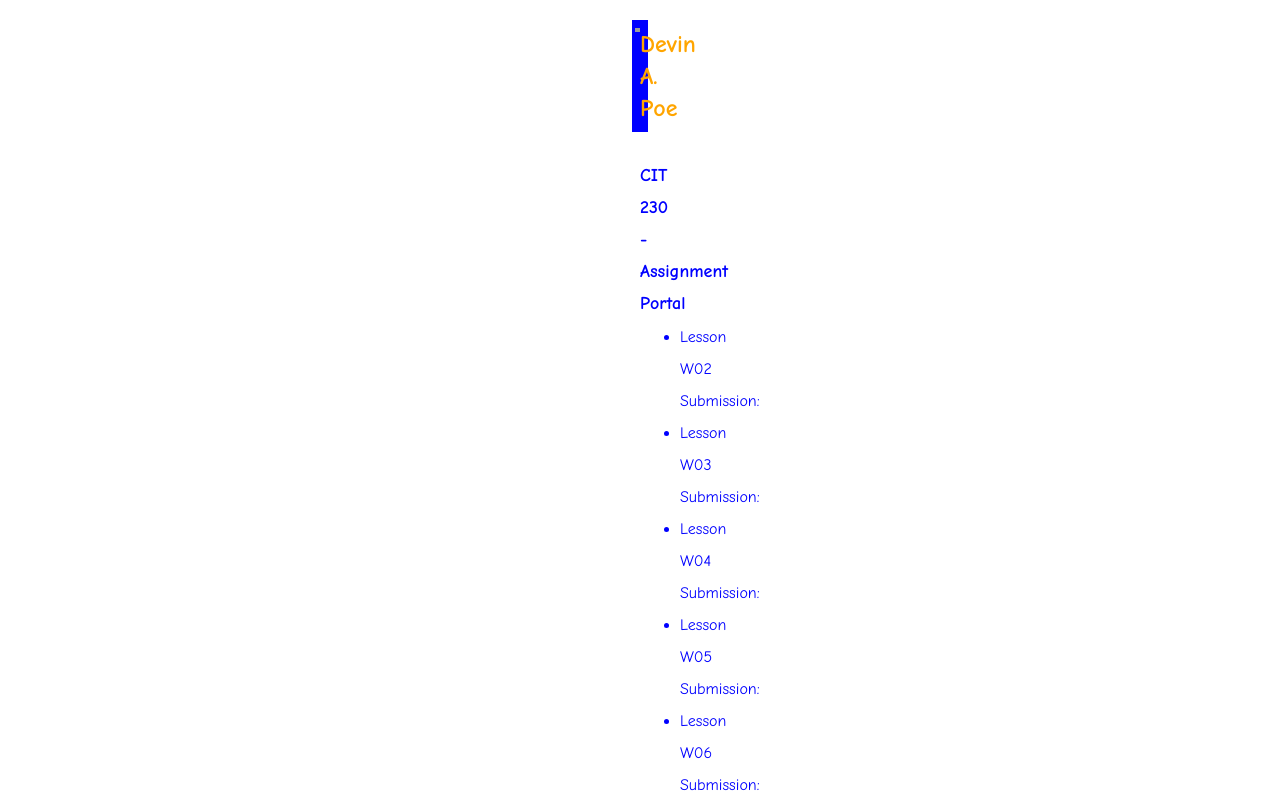
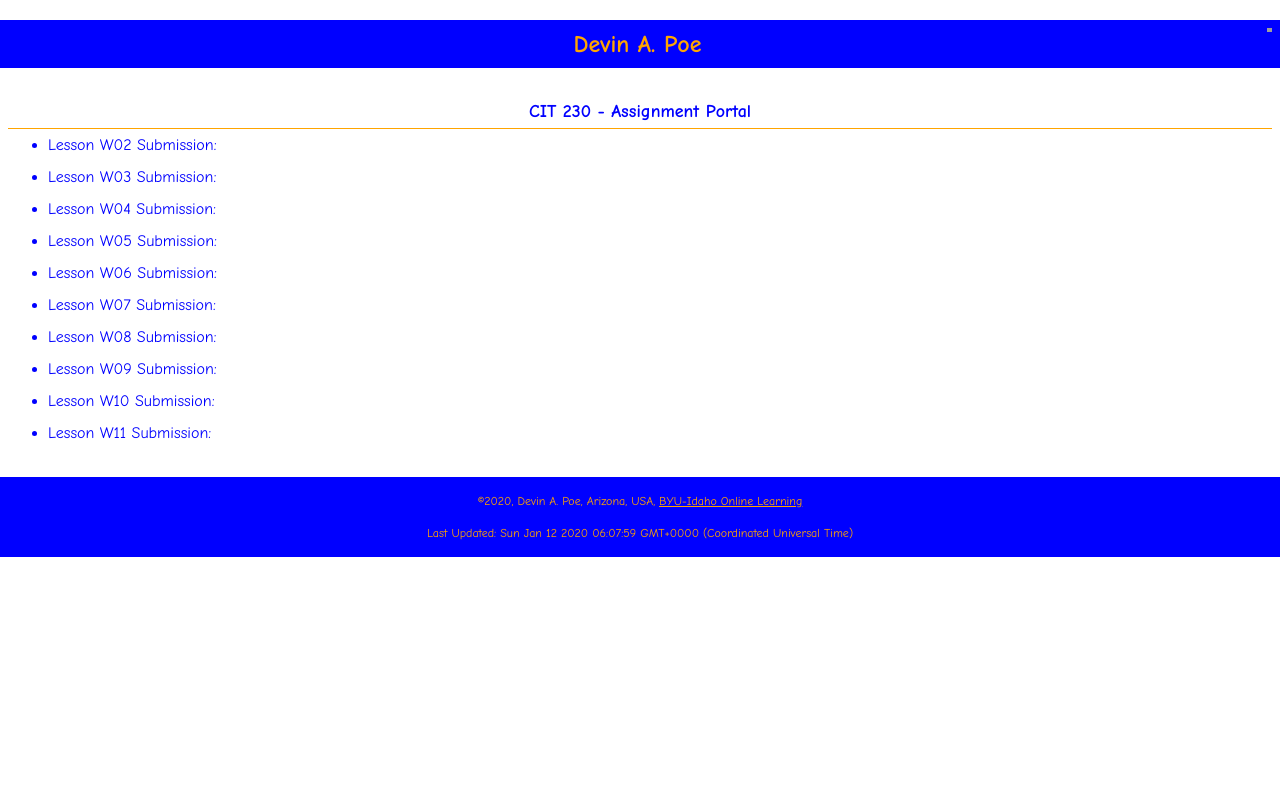
Before and after one commit to ninjawriter222/ninjawriter222.github.io, a plain HTML site: page index.html in a window 1280 px wide. Shown: the top 798 px of the page. Drawn offline with Linux system fonts and the light colour scheme.

Commit message:
commit 1.7

```diff
--- a/css/main.css
+++ b/css/main.css
@@ -30,7 +30,6 @@ main,
 footer {
     margin: 1.25rem auto;
     padding: .5rem;
-    max-width: 5px;
 }
 
 header,
--- a/index.html
+++ b/index.html
@@ -33,6 +33,7 @@
             <P>Last Updated: <span id="date"></span></P>
         </footer>
 
+        <script src="scripts/year.js"></script>
         <script src="scripts/lastmodified.js"></script>
     </body>
 </html>
--- a/scripts/year.js
+++ b/scripts/year.js
@@ -1,2 +1,2 @@
-new Date().getFullYear()
-document.getElementById("year").innerHTML = new Date().getFullYear();
+var x = new Date().getFullYear()
+document.getElementById("year").innerHTML = x;
```
